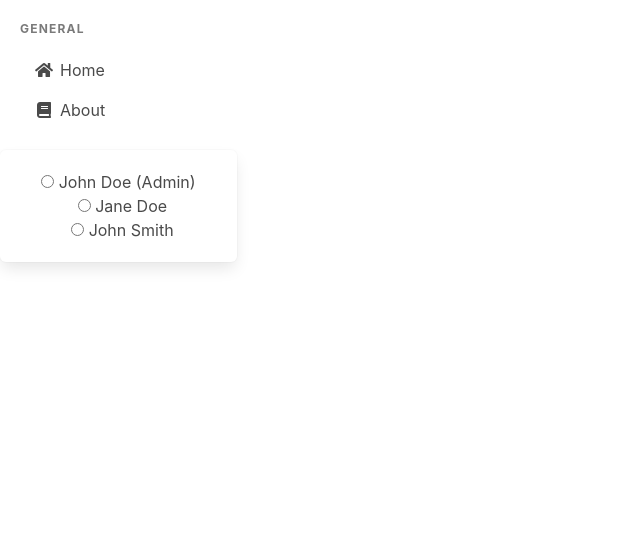
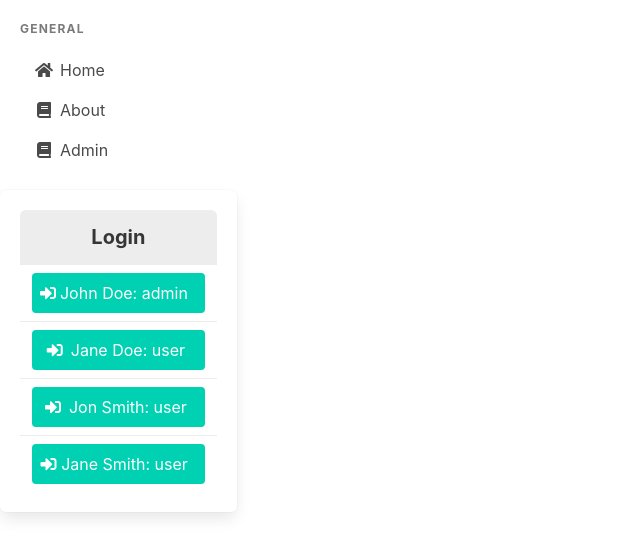
Before and after one commit to will-rubin/WebProgrammingF2023, a Vue app in the folder client/ExerciseTracker/: page /admin in a window 1280 px wide. Shown: the top 556 px of the page, without its empty margins (0-640 px from the left). Built offline with nearby package versions, Linux system fonts and the light colour scheme.

Commit message:
cleaned up login

```diff
--- a/client/ExerciseTracker/src/components/LoginBadge.vue
+++ b/client/ExerciseTracker/src/components/LoginBadge.vue
@@ -1,16 +1,19 @@
 <script setup lang="ts">
     import { getSession, useLogin } from '@/model/session'
+    import { type User, getUsers } from '@/model/users'
+
+    const users = getUsers()
 
     const session = getSession()
 
     const { login, logout } = useLogin()
 
-    const doLogin1 = () => {
-        login("john@doe.com", "1345678");
+    function doLogin(user: User) {
+        login(user.email, user.password);
     }
 
-    const doLogin2 = () => {
-        login("jane@doe.com", "1235678");
+    function doLogin2() {
+    login("jane@doe.com", "1235678");
     }
 
     const doLogin3 = () => {
@@ -24,7 +27,7 @@
 
 <template>
     <div class="has-text-centered" v-if="session.user">
-        Welcome, {{ session.user.firstName }} {{ session.user.lastName }}! <br />
+        <strong>Welcome, {{ session.user.firstName }} {{ session.user.lastName }}!</strong> <br />
         <small>
             {{ session.user.email }}
             <a class="button is-small is-light is-warning" @click.prevent="doLogout">
@@ -35,20 +38,15 @@
         </small>
     </div>
     <div v-else>
-        <div class="control">
-            <label class="radio">
-                <input type="radio" name="answer" @click="doLogin1">
-                John Doe (Admin)
-            </label>
-            <label class="radio">
-                <input type="radio" name="answer" @click="doLogin2">
-                Jane Doe
-            </label>
-            <label class="radio">
-                <input type="radio" name="answer" @click="doLogin3">
-                John Smith
-            </label>
-        </div>
+        <div class="panel-heading">Login</div>
+        <label class="panel-block" v-for="user in users">
+            <button class="button is-fullwidth is-primary" @click.prevent="doLogin(user)">
+                <span class="icon">
+                    <i class="fas fa-sign-in-alt"></i>
+                </span>
+                <span>{{ user.firstName }} {{ user.lastName }}: {{ user.role }}</span>
+            </button>
+        </label>
     </div>
 </template>
 
--- a/client/ExerciseTracker/src/components/Sidebar.vue
+++ b/client/ExerciseTracker/src/components/Sidebar.vue
@@ -3,6 +3,13 @@ import { ref } from 'vue'
 import { RouterLink } from 'vue-router'
 import LoginBadge from './LoginBadge.vue';
 import { getCurrentUser } from '@/model/session';
+import ExerciseAdder from './ExerciseAdder.vue';
+
+const show = ref(false)
+
+function confirm() {
+    show.value = false
+}
 
 const user = getCurrentUser();
 const isActive = ref(false)
@@ -34,12 +41,24 @@ const isActive = ref(false)
                     </span>
                 </router-link>
             </li>
+            <li>
+                <router-link to="/admin" exact>
+                    <span class="icon-text">
+                        <span class="icon">
+                            <i class="fas fa-book"></i>
+                        </span>
+                        <span>Admin</span>
+                    </span>
+                </router-link>
+            </li>
         </ul>
     </aside>
+
 
     <div class="box has-text-centered">
         <LoginBadge />
     </div>
+
 </template>
 
 <style scoped>
@@ -51,4 +70,5 @@ const isActive = ref(false)
         padding: 20px;
     }
 
+
 </style>
```
Also changed, not shown: client/ExerciseTracker/src/components/ExerciseAdder.vue (+26 -2 lines), client/ExerciseTracker/src/views/AdminView.vue (added, +13 -0 lines), 1 other file (tests, documents, lock files or other folders).
